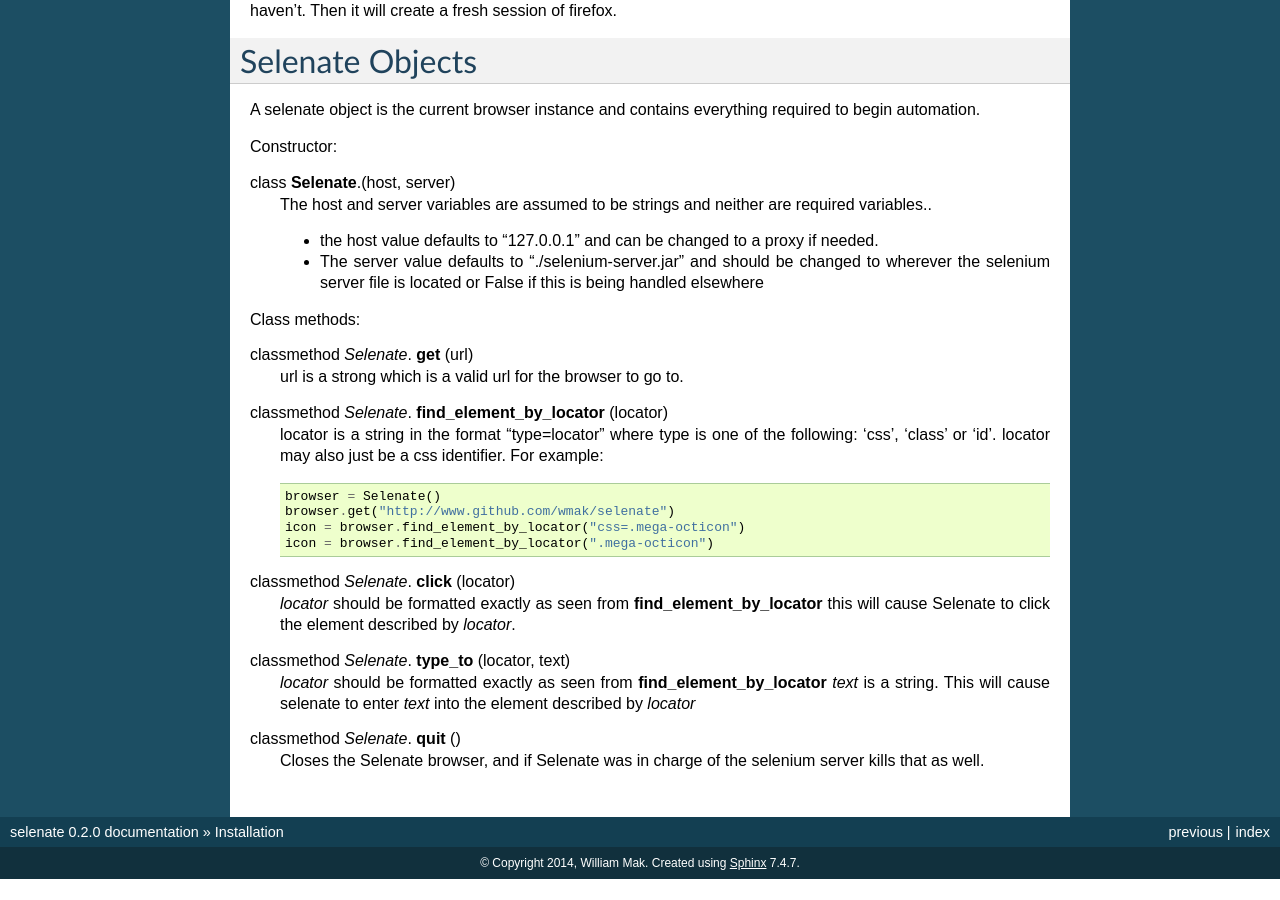
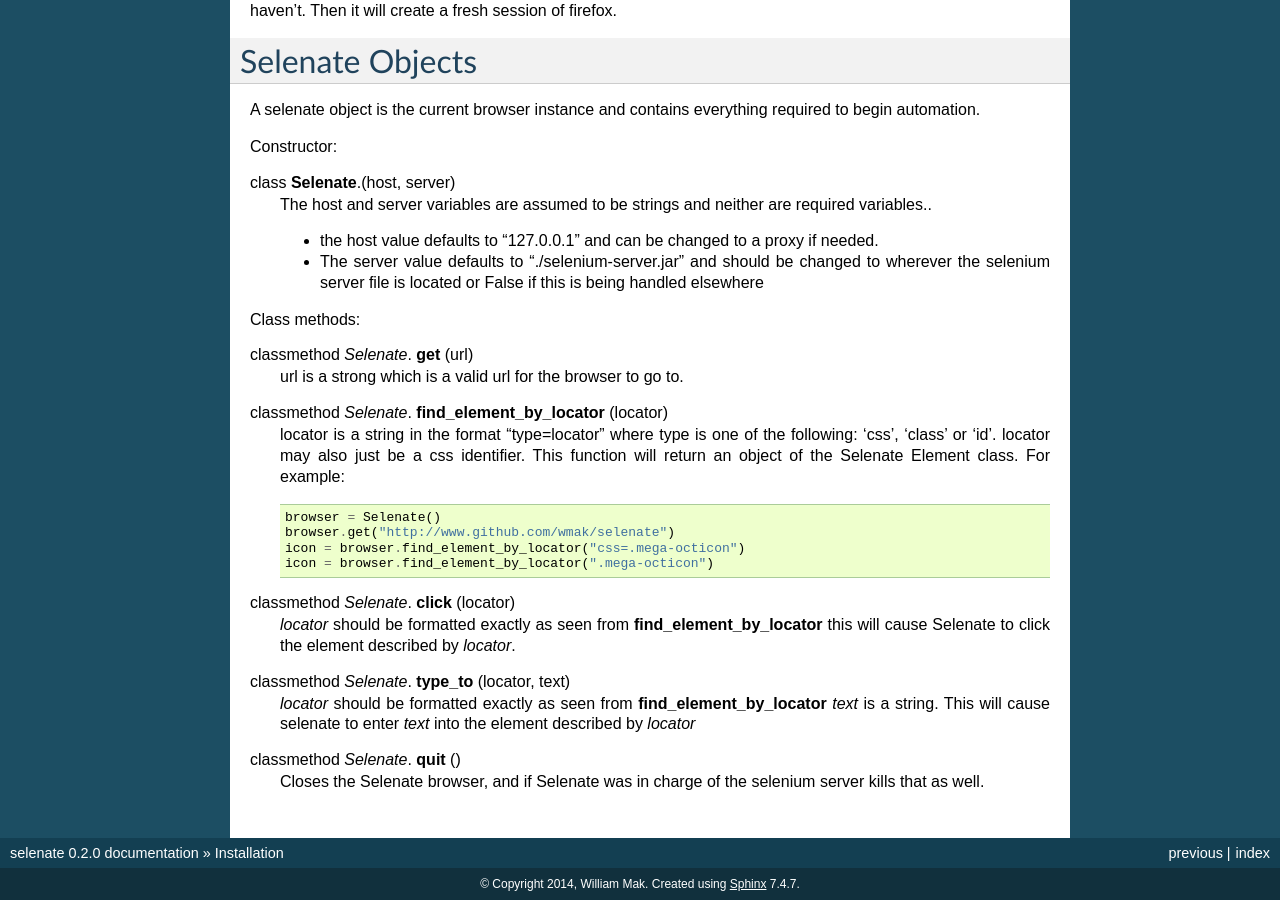
Before and after one commit to wmak/selenate, a Sphinx documentation site: the page built from docs/getting_started/intro.rst, in a window 1280 px wide and 900 px high, scrolled down 1020 px. Built offline with Sphinx 7.4.7, drawn with Linux system fonts in a browser that asks for light colours; before the commit the page ends 1899 px from its top, so only the background shows below that.

Commit message:
updating documentation

```diff
--- a/docs/getting_started/intro.rst
+++ b/docs/getting_started/intro.rst
@@ -95,7 +95,8 @@
 classmethod *Selenate*. **find_element_by_locator** (locator)
     locator is a string in the format "type=locator" where type is one of the
     following: 'css', 'class' or 'id'. locator may also just be a css
-    identifier.
+    identifier. This function will return an object of the Selenate Element
+    class.
     For example:
 
     .. code-block:: python
```
